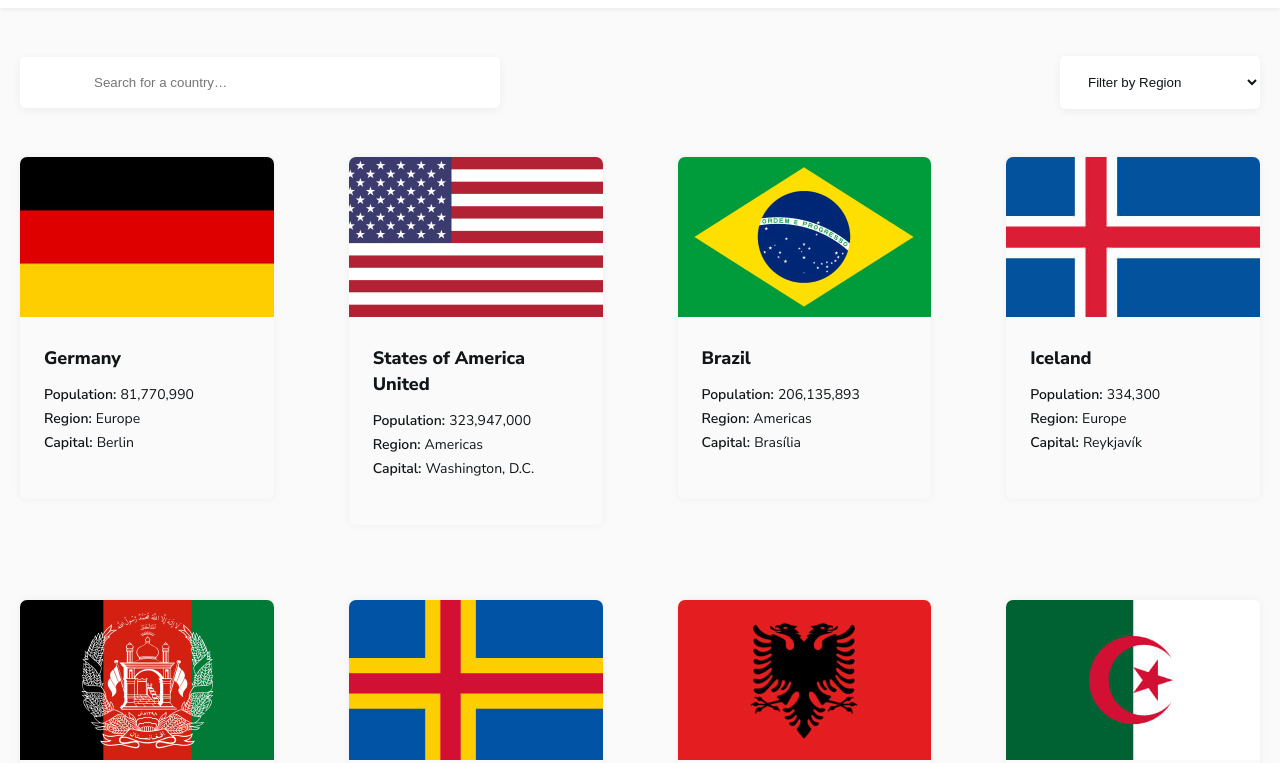
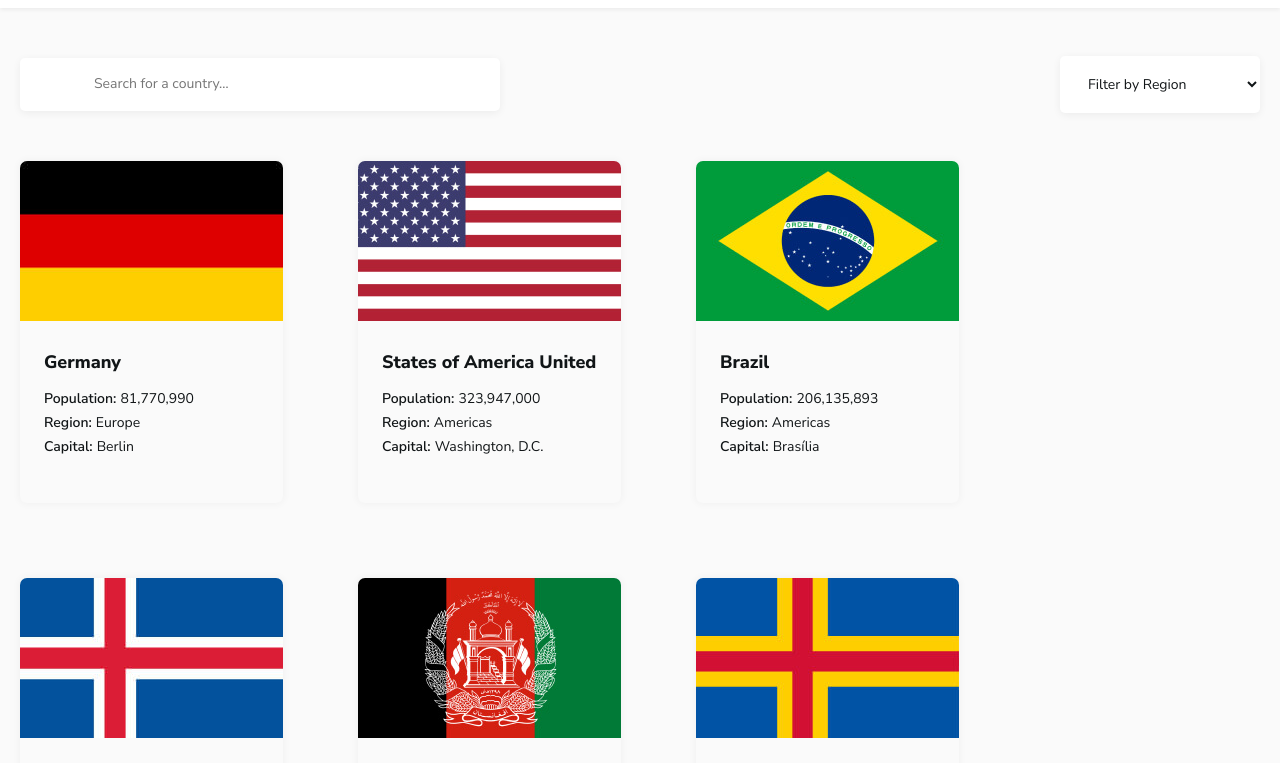
Before and after one commit to kamolazohidova/Zk_Countries, a plain HTML site: page index.html in a window 1280 px wide. Shown: the part 72-835 px from the top of the page. Drawn offline with Linux system fonts and the light colour scheme.

Commit message:
Add flex-shrink feature

```diff
--- a/css/style.css
+++ b/css/style.css
@@ -223,7 +223,8 @@ a {
 }
 
 .index-countries-item {
-    width: calc(25% - 75px);
+    flex-shrink: 0;
+    width: calc(338px - 75px);
     margin-left: 75px;
     margin-bottom: 75px;
 }
@@ -231,6 +232,7 @@ a {
 
 /* INDEX-COUNTRY  */
 .index-country {
+    flex-shrink: 0;
     border-radius: 7px;
     overflow: hidden;
     background-color: var(--body-bg-color);
@@ -254,6 +256,7 @@ a {
     font-size: 18px;
     font-weight: 800;
     line-height: 26px;
+    white-space: nowrap;
 }
 
 .index-country-link {
--- a/index.html
+++ b/index.html
@@ -8,9 +8,9 @@
 
 
     <!-- STYLESHEETS  -->
-    <!-- <link rel="stylesheet" href="css/normalize.css">
-        <link rel="stylesheet" href="css/style.css"> -->
-    <link rel="stylesheet" href="css/styles.min.css">
+    <link rel="stylesheet" href="css/normalize.css">
+        <link rel="stylesheet" href="css/style.css">
+    <!-- <link rel="stylesheet" href="css/styles.min.css"> -->
 </head>
 
 <body>
```
